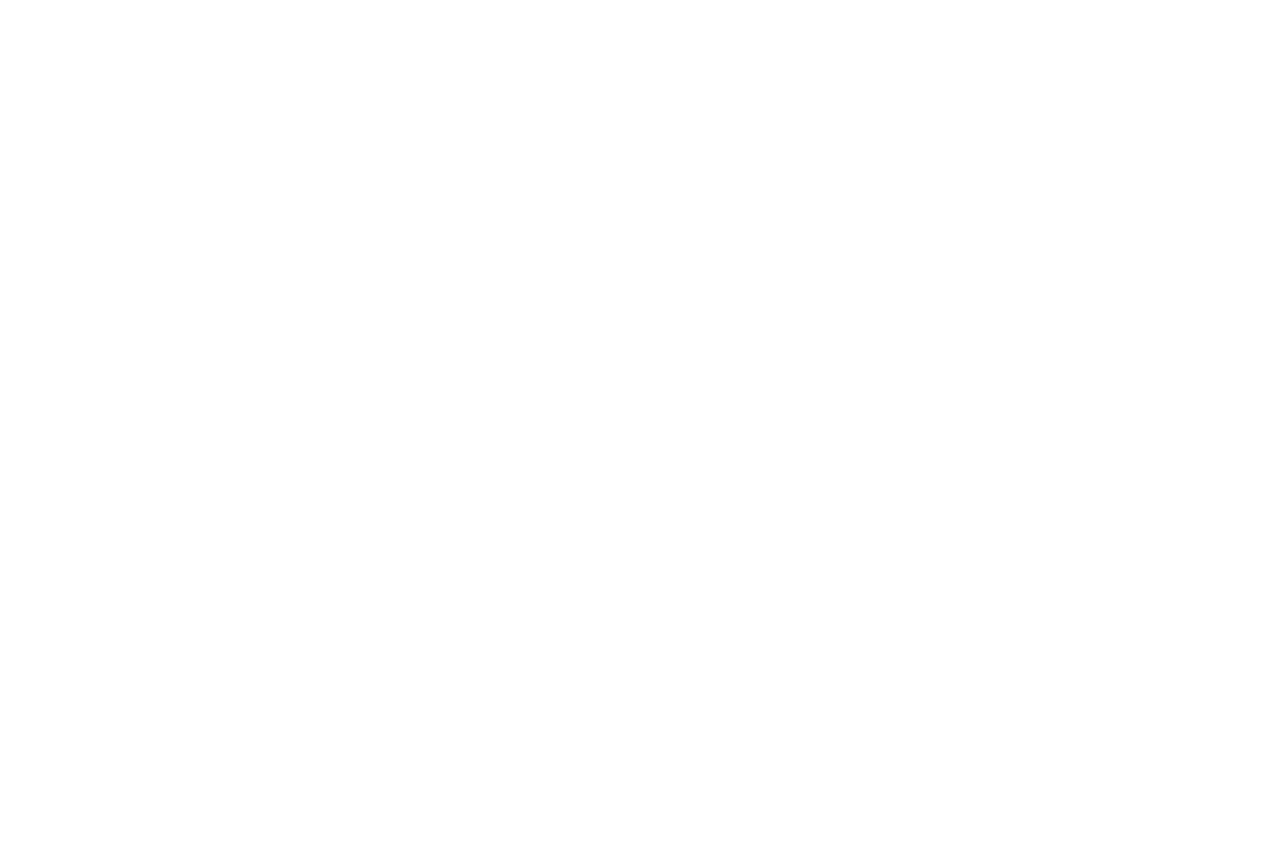
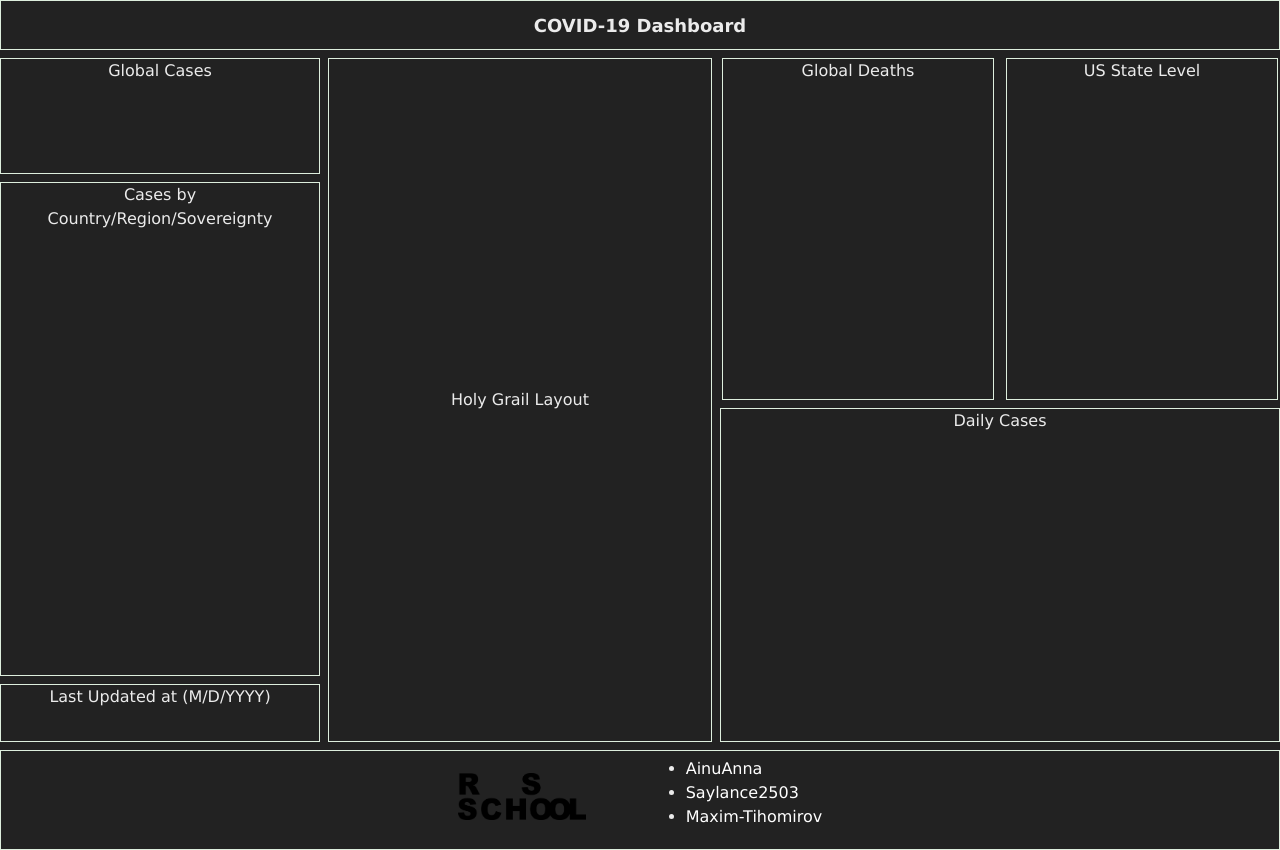
Before and after one commit to AinuAnna/covid-dashboard, a website built with webpack: page src/index.html in a window 1280 px wide. Before the commit the page ends 800 px from the top, so only its background shows below. Built offline with nearby package versions, Linux system fonts and the light colour scheme.

Commit message:
feat: add initial markup

```diff
--- a/src/index.html
+++ b/src/index.html
@@ -1,11 +1,88 @@
 <!DOCTYPE html>
 <html lang="en">
+
 <head>
     <meta charset="UTF-8">
     <meta name="viewport" content="width=device-width, initial-scale=1.0">
     <title><%= htmlWebpackPlugin.options.title %></title>
+    <link rel="stylesheet" href="./sass/style.css">
 </head>
+
 <body>
 
+    <header>
+        <div class="header__container">
+            <div class="header__title">
+                <h1 class="header__logo-title">COVID-19 Dashboard</h1>
+            </div>
+        </div>
+    </header>
+
+    <div class="container">
+
+        <section class="left">
+            <div class="content-box global">
+                <div>Global Cases</div>
+            </div>
+
+            <div class="content-box country">
+                <div>Cases by Country/Region/Sovereignty</div>
+            </div>
+
+            <div class="content-box date">
+                <div>Last Updated at (M/D/YYYY)</div>
+            </div>
+        </section>
+
+        <section class="main">Holy Grail Layout</section>
+
+        <section class="right">
+
+            <div class="top">
+
+                <div class="content-box" id="one">
+                    <div>Global Deaths</div>
+                </div>
+
+                <div class="content-box" id="two">
+                    <div>US State Level</div>
+                </div>
+
+            </div>
+
+            <div class="bottom">
+
+                <div class="content-box" id="three">
+                    <div>Daily Cases</div>
+                </div>
+
+            </div>
+
+        </section>
+
+    </div>
+
+    <footer>
+
+        <div class="footer__content">
+
+            <a href="https://rs.school/js/"><img src="./assets/logo-rsschool3.png" alt="RS-Shool"
+                    class="footer__RS-logo"></a>
+
+            <div class="contacts">
+
+                <ul>
+                    <li><a href="https://github.com/AinuAnna">AinuAnna</a></li>
+                    <li><a href="https://github.com/Saylance2503">Saylance2503</a></li>
+                    <li><a href="https://github.com/maxim-tihomirov">Maxim-Tihomirov</a></li>
+                </ul>
+
+            </div>
+
+        </div>
+
+    </footer>
+
 </body>
+
 </html>
--- a/src/sass/style.css
+++ b/src/sass/style.css
@@ -0,0 +1,126 @@
+*{
+    margin: 0;
+    padding: 0;
+    box-sizing: border-box;
+}
+body {
+    font-family: Verdana, Geneva, Tahoma, sans-serif;
+    margin: 0;
+    font-size: 100%;
+    line-height: 1.5;
+    font-weight: 400;
+    background: #222;
+    color: rgb(235, 235, 235);
+  }
+
+  h1 {
+      font-size: 18px;
+      text-align: center;
+  }
+
+  header,
+  footer,
+  section {
+    display: flex;
+    justify-content: center;
+    align-items: center;
+  }
+
+  header,
+  footer {
+    height: 50px;
+    background: #222;
+    border: 1px solid #ded;
+  }
+
+  .container {
+    display: flex;
+    flex-direction: row;
+    justify-content: space-between;
+    height: calc(100vh - 100px - 1rem);
+    margin: .5rem 0;
+    text-align: center;
+  }
+
+  .container .left {
+    flex-direction: column;
+    justify-content: flex-start;
+    width: 25%;
+
+  }
+  .container .right {
+    flex-direction: column;
+    justify-content: flex-start;
+  }
+  .container .right .top, .container .right .bottom {
+    display: flex;
+    flex-direction: row;
+    justify-content: flex-start;
+    height: 50%;
+
+  }
+  .container .main {
+    flex: 1;
+    margin: 0 .5rem;
+    background: #222;
+    border: 1px solid #ded;
+    width: 60%;
+  }
+
+  .content-box {
+      width: 100%;
+      padding: 0 .5rem;
+      background: #222;
+      border: 1px solid #ded;
+    }
+
+  .content-box.global{
+    height: 10rem;
+    margin-bottom: 0.5rem;
+}
+
+.content-box.country{
+    height: 100%;
+}
+
+.content-box.date{
+      height: 5rem;
+      margin-top: 0.5rem;
+}
+
+.content-box#one {
+    width: 17em;
+    margin-right: 0.5rem;
+}
+
+.content-box#two {
+    width: 17em;
+    margin-left: 0.25rem;
+  }
+
+.content-box#three {
+    margin-top: 0.5rem;
+    width: 35em;
+  }
+/* FOOTER */
+footer {
+      height: 100px;
+}
+.footer__content{
+    display: flex;
+}
+footer a {
+    text-decoration: none;
+    color:#fff
+}
+footer a:hover {
+   color: coral;
+}
+.footer__RS-logo{
+    margin: 1rem 0;
+    width: 8rem;
+    margin-right: 100px;
+}
+.footer__RS-logo:hover{
+    opacity: 0.8;
+}
```
Also changed, not shown: src/assets/logo-rsschool3.png (added).
